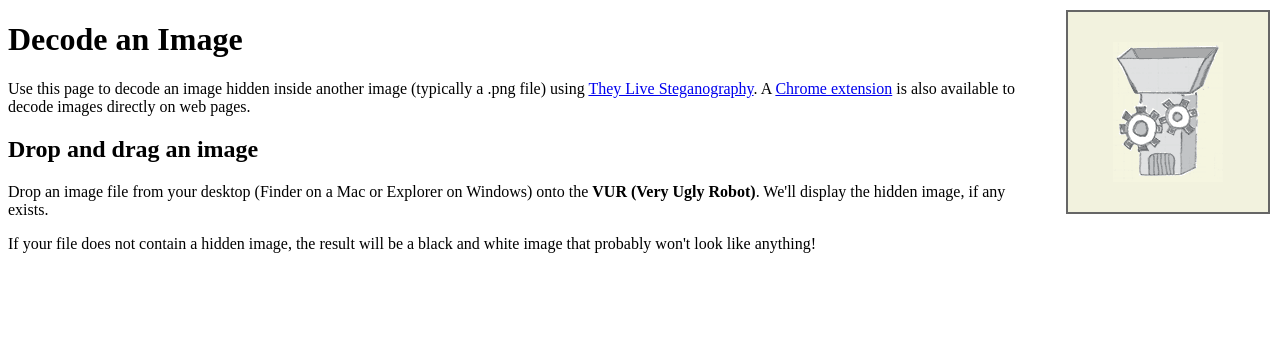
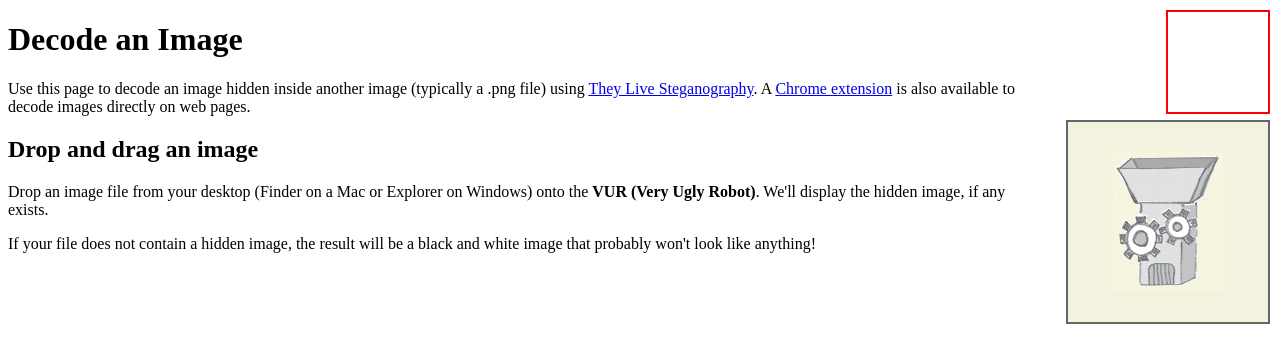
Before and after one commit to cherdt/simple-steganography, a plain HTML site: page decode.html in a window 1280 px wide. Drawn offline with Linux system fonts and the light colour scheme.

Commit message:
Add basic XOR mask functionality

```diff
--- a/css/decode.css
+++ b/css/decode.css
@@ -9,6 +9,15 @@ h3 {
 	margin-bottom: 0px;
 }
 
+#mask {
+	border: 2px solid red;
+	height: 100px;
+	position: fixed;
+	right: 10px;
+	top: 10px;
+	width: 100px;
+}
+
 div#input {
 	background-color: #f2f2de;
 	background-image: url("../images/robot-monster.png");
@@ -18,7 +27,7 @@ div#input {
 	float: right;
 	min-height: 200px;
 	position: fixed;
-	top: 10px;
+	top: 120px;
 	right: 10px;
 	width: 200px;
 }
--- a/decode.html
+++ b/decode.html
@@ -16,6 +16,13 @@
      ondragover="event.stopPropagation(); event.preventDefault();"
      ondrop="event.stopPropagation(); event.preventDefault();
      THEYLIVE.processDrop(event);">
+</div>
+
+<div id="mask"
+     ondragenter="document.getElementById('mask').textContent = ''; event.stopPropagation(); event.preventDefault();"
+     ondragover="event.stopPropagation(); event.preventDefault();"
+     ondrop="event.stopPropagation(); event.preventDefault();
+     THEYLIVE.processMask(event);">
 </div>
 
 <h2>Drop and drag an image</h2>
--- a/js/decode.js
+++ b/js/decode.js
@@ -15,9 +15,41 @@ var THEYLIVE = {
         }
     },
 
+    processMask: function (event) {
+        "use strict";
+        var dt = event.dataTransfer;
+        var files = dt.files;
+        var count = files.length;
+        var i;
+        this.output("Processing " + count + " files...\n", event.target);
+
+        for (i = 0; i < count; i += 1) {
+            this.loadMask(files[i]);
+        }
+    },
+
     output: function (text, target) {
         "use strict";
         target.textContent += text;
+    },
+
+    getMask: function () {
+        "use strict";
+        var imgData = [];
+        var i;
+
+        if (document.getElementById("maskImage")) {
+            imgData = document.getElementById("maskImage").getContext("2d").getImageData(0, 0, 200, 200).data;
+        } else {
+            // 7680 pixels × 4320 is the highest UHD 8K TV resolution as of 2017
+            for (i = 0; i < 7680 * 4320; i = i + 4) {
+                imgData[i] = 0;
+                imgData[i + 1] = 255;
+                imgData[i + 2] = 255;
+                imgData[i + 3] = 255;
+            }
+        }
+        return imgData;
     },
 
     revealHiddenImage: function (canvas, container) {
@@ -33,6 +65,7 @@ var THEYLIVE = {
         var green;
         var blue;
         var alpha;
+        var mask = this.getMask();
 
         canvas2.width = canvas1.width;
         canvas2.height = canvas1.height;
@@ -47,7 +80,7 @@ var THEYLIVE = {
             blue = i + 2;
             alpha = i + 3;
 
-            if (data1.data[i] & 1) {
+            if ((data1.data[i] & 1) ^ (mask[i] & 1)) {
                 data2.data[red] = 255;
             } else {
                 data2.data[red] = 0;
@@ -86,5 +119,36 @@ var THEYLIVE = {
             container.appendChild(canvas);
             self.revealHiddenImage(canvas, container);
         });
+    },
+
+        loadMask: function (file) {
+        "use strict";
+        var self = this;
+        var sprite;
+        var canvas;
+        var context;
+        var header = document.createElement("h3");
+        var container = document.createElement("div");
+
+        header.innerHTML = file.name;
+        container.className = "imageMask";
+        document.body.appendChild(header);
+        document.body.appendChild(container);
+
+        Promise.all([
+            createImageBitmap(file)
+        ]).then(function (sprites) {
+            sprite = sprites[0];
+            canvas = document.createElement("canvas");
+            canvas.id = "maskImage";
+            canvas.className = "coded";
+            canvas.width = sprite.width;
+            canvas.height = sprite.height;
+            context = canvas.getContext("2d");
+            context.drawImage(sprite, 0, 0);
+            container.appendChild(canvas);
+            //self.revealHiddenImage(canvas, container);
+        });
     }
+
 };
```
Also changed, not shown: js/encode.js (+36 -3 lines).
